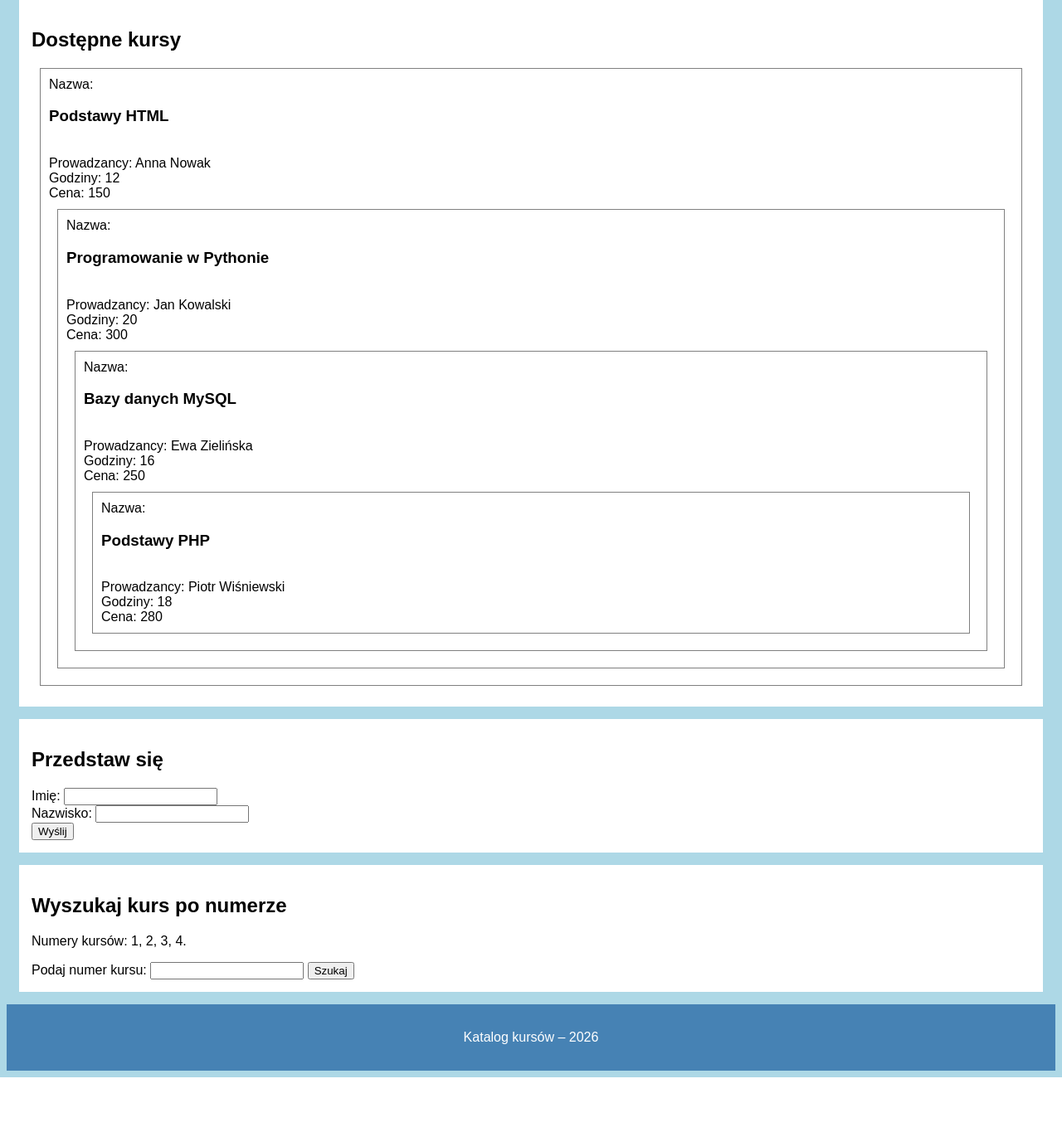
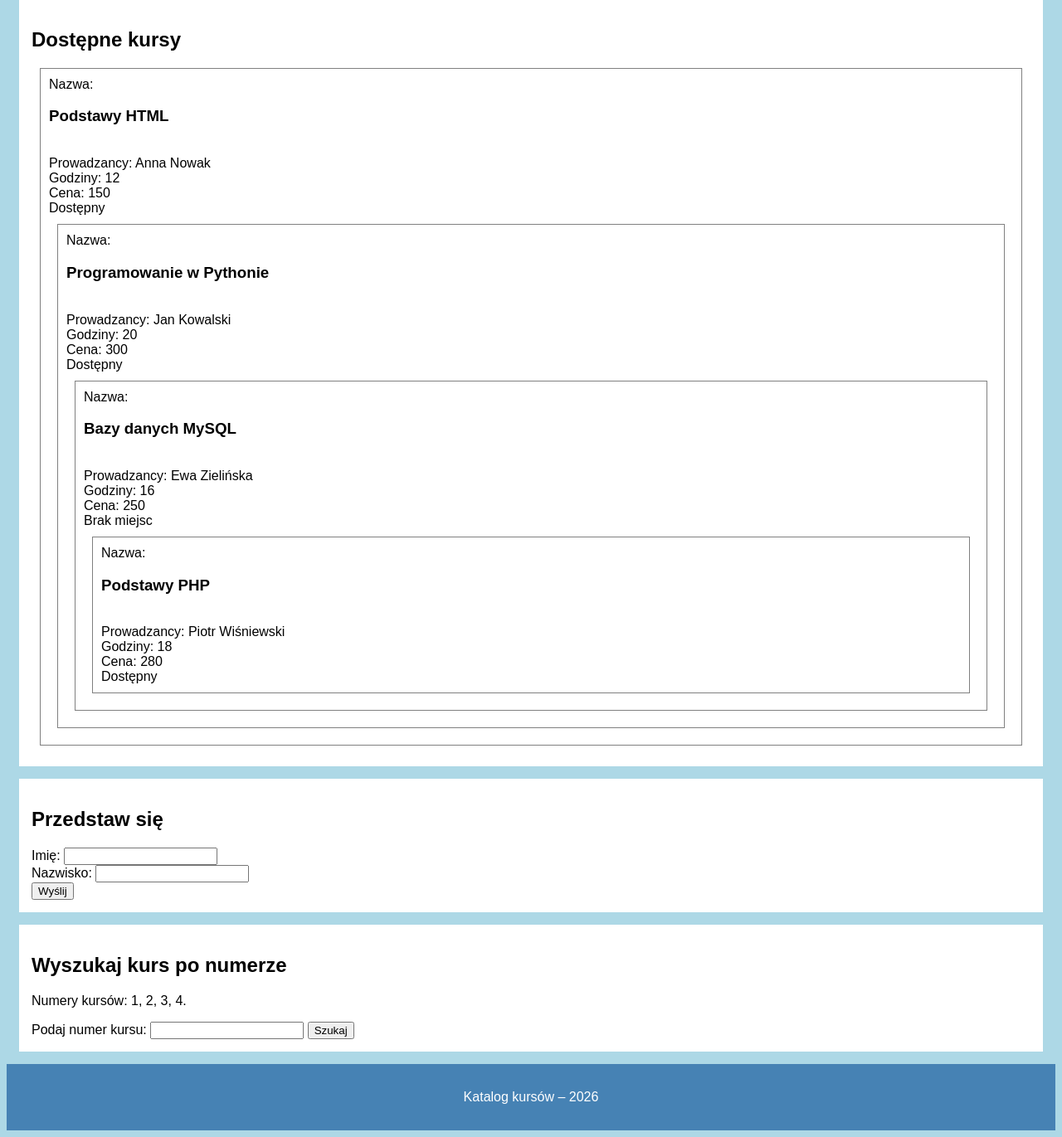
Before and after one commit to MZ-DevCode/school_works, a PHP site: page /zadania.php in a window 1280 px wide. Shown: the part 172-1543 px from the top of the page at 83% size. Before the commit the page ends 1471 px from the top, so only its background shows below. Run offline with PHP 8.4, Linux system fonts and the light colour scheme.

Commit message:
zadania 1

```diff
--- a/INF.03/php-practice/zadania.php
+++ b/INF.03/php-practice/zadania.php
@@ -123,6 +123,12 @@
                 echo "Prowadzancy: {$kurs["prowadzacy"]} <br>";
                 echo "Godziny: {$kurs["godziny"]} <br>";
                 echo "Cena: {$kurs["cena"]} <br>";
+
+                if ($kurs["dostepny"] == true){
+                    echo "Dostępny";
+            } else{
+                echo "Brak miejsc";
+            }
             }
             // ZADANIE 1–3: foreach, article, h3, dane kursu i warunek if.
             ?>
```
